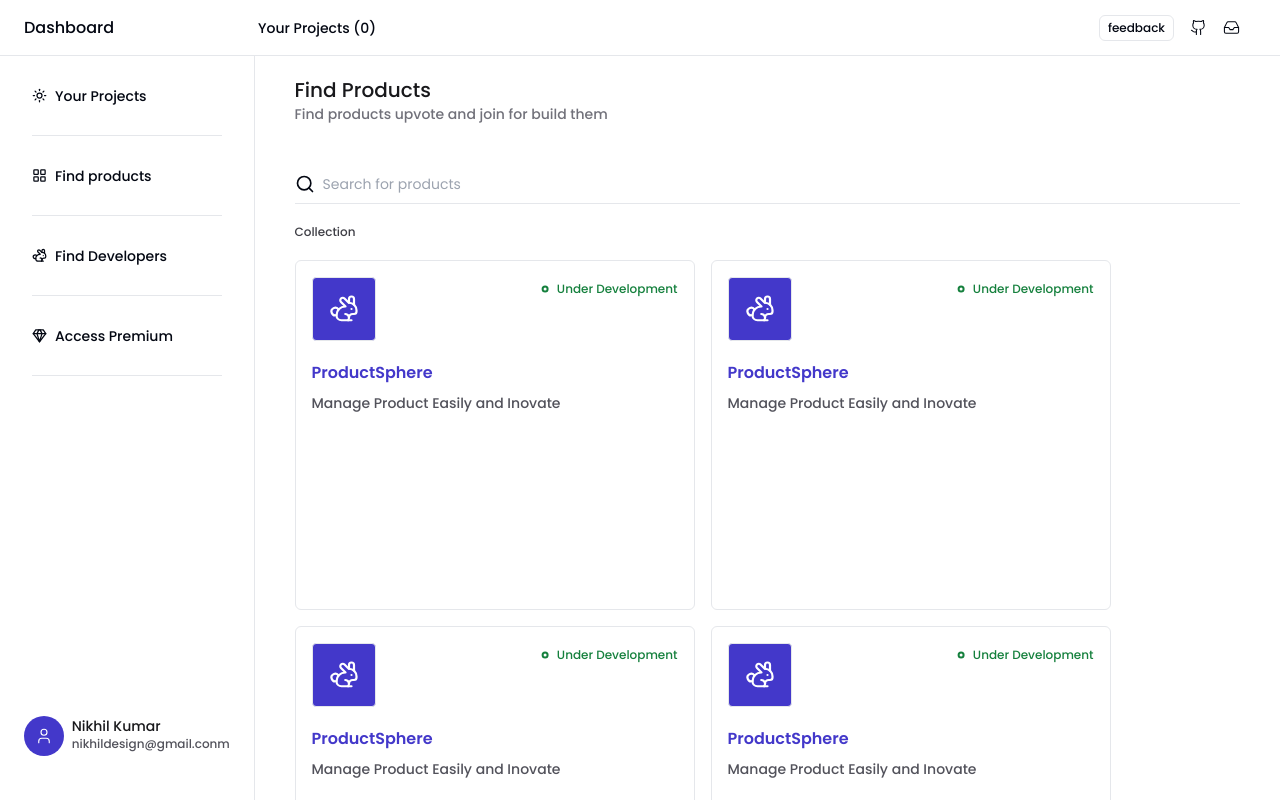
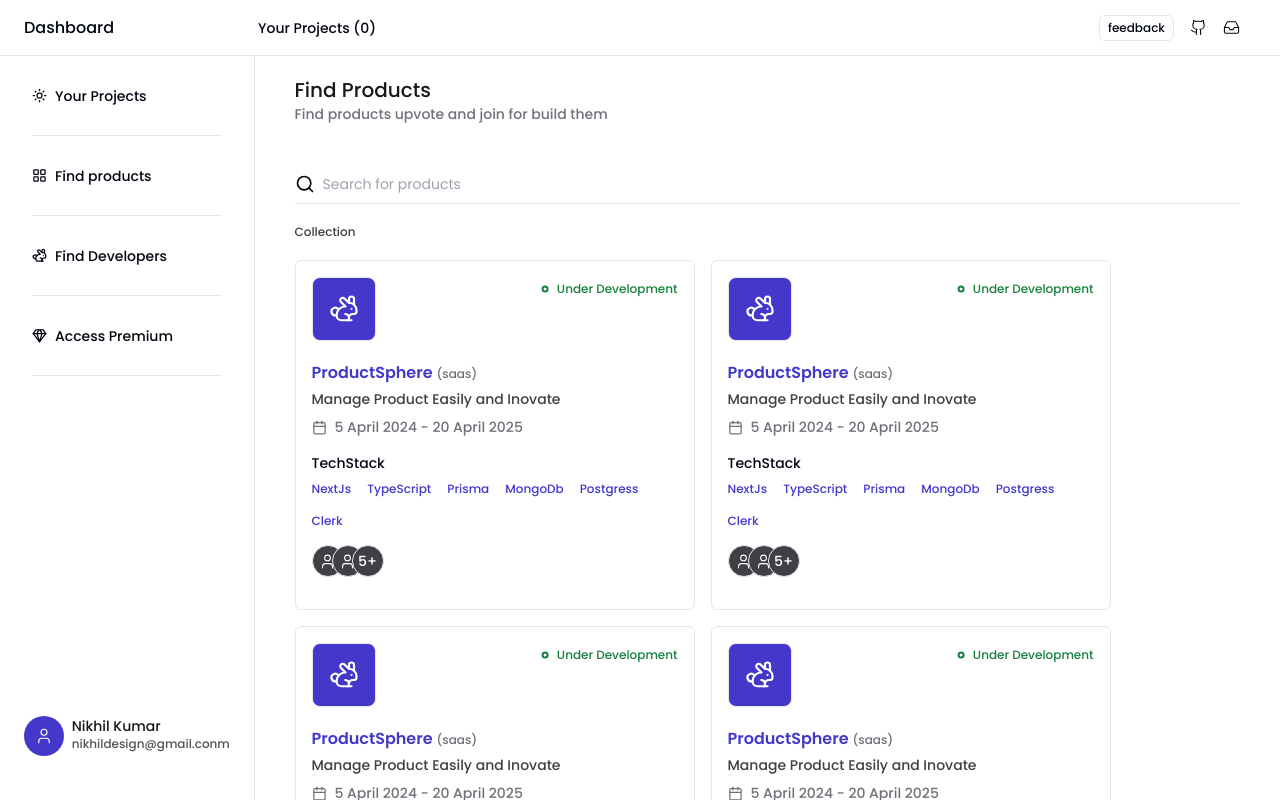
Before and after one commit to voiiddxx/ProductSphere, a Next.js app: page /dashboard in a window 1280 px wide. Both pictures are taken after a click on the element "Find products". Shown: the top 800 px of the page. Built offline with nearby package versions, Linux system fonts and the light colour scheme; no server answers; the database is empty.

Commit message:
Some changes in ui

```diff
--- a/components/shared/FindProducts.tsx
+++ b/components/shared/FindProducts.tsx
@@ -1,8 +1,9 @@
-import { Box, Dot, Rabbit, Search } from "lucide-react";
+import { Box, Calendar, Dot, Rabbit, Search, User } from "lucide-react";
 import React from "react";
 
 
-const products = [5,2,3,62,5,6]
+const products = ["NextJs" , "TypeScript" , "Prisma" , "MongoDb" , "Postgress" , "Clerk"]
+
 const FindProducts = () => {
   return (
     <div className="h-screen w-full px-5">
@@ -45,7 +46,7 @@ const FindProducts = () => {
                                 <div className="flex justify-between items-start" >
                                     {/* image div */}
                                     <div>
-                                        <div className="h-16 w-16 border rounded bg-indigo-700 flex justify-center items-center" >
+                                        <div className="h-16 w-16 border rounded-lg bg-indigo-700 flex justify-center items-center" >
                                             <Rabbit color="white" strokeWidth={1.75} size={30} />
 
                                         </div>
@@ -61,8 +62,46 @@ const FindProducts = () => {
 
                                 {/* title and subtitle part */}
                                 <div>
-                                    <h1 className="mt-5 font-semibold text-indigo-700" >ProductSphere</h1>
-                                    <p className="text-sm font-medium text-zinc-600 mt-2" >Manage Product Easily and Inovate</p>
+                                    <h1 className="mt-5 font-semibold text-indigo-700" >ProductSphere <span className="text-xs text-zinc-500 font-medium" >(saas)</span> </h1>
+                                    <p className="text-sm font-medium text-zinc-700 mt-1" >Manage Product Easily and Inovate</p>
+                                </div>
+
+                                {/* start date and end data */}
+
+                                <div className="flex mt-2 gap-2 items-center" >
+                                    <Calendar className="text-zinc-500" size={15} strokeWidth={2} />
+                                    <p className="text-sm font-medium text-zinc-500" >5 April 2024   -   20 April 2025</p>
+                                </div>
+
+                                {/* skill part or techstack */}
+                                <div className="mt-4" >
+                                    <p className="text-sm font-medium" >TechStack</p>
+
+                                    <div className="flex gap-4 mt-2 flex-wrap" >
+                                        {
+                                            products.map((curr:any)=>{
+                                                return <div className="flex items-center  text-indigo-700" >
+                                                        {/* <Dot absoluteStrokeWidth strokeWidth={4} /> */}
+                                                        <p className="text-xs font-medium" >{curr}</p>
+
+                                                </div>
+                                            })
+                                        }
+                                    </div>
+
+
+                                    {/* members */}
+                                    <div className="relative mt-4">
+                      <div className=" absolute h-8 w-8 border bg-zinc-700 rounded-full flex justify-center items-center">
+                        <User strokeWidth={1.5} color="white" size={17} />
+                      </div>
+                      <div className=" absolute h-8 w-8 left-5 border bg-zinc-700 rounded-full flex justify-center items-center">
+                        <User strokeWidth={1.5} color="white" size={17} />
+                      </div>
+                      <div className=" absolute h-8 w-8 left-10 border bg-zinc-700 rounded-full flex justify-center items-center">
+                        <p className="text-sm font-medium text-white">5+</p>
+                      </div>
+                    </div>
                                 </div>
                         </div>
                     })
```
